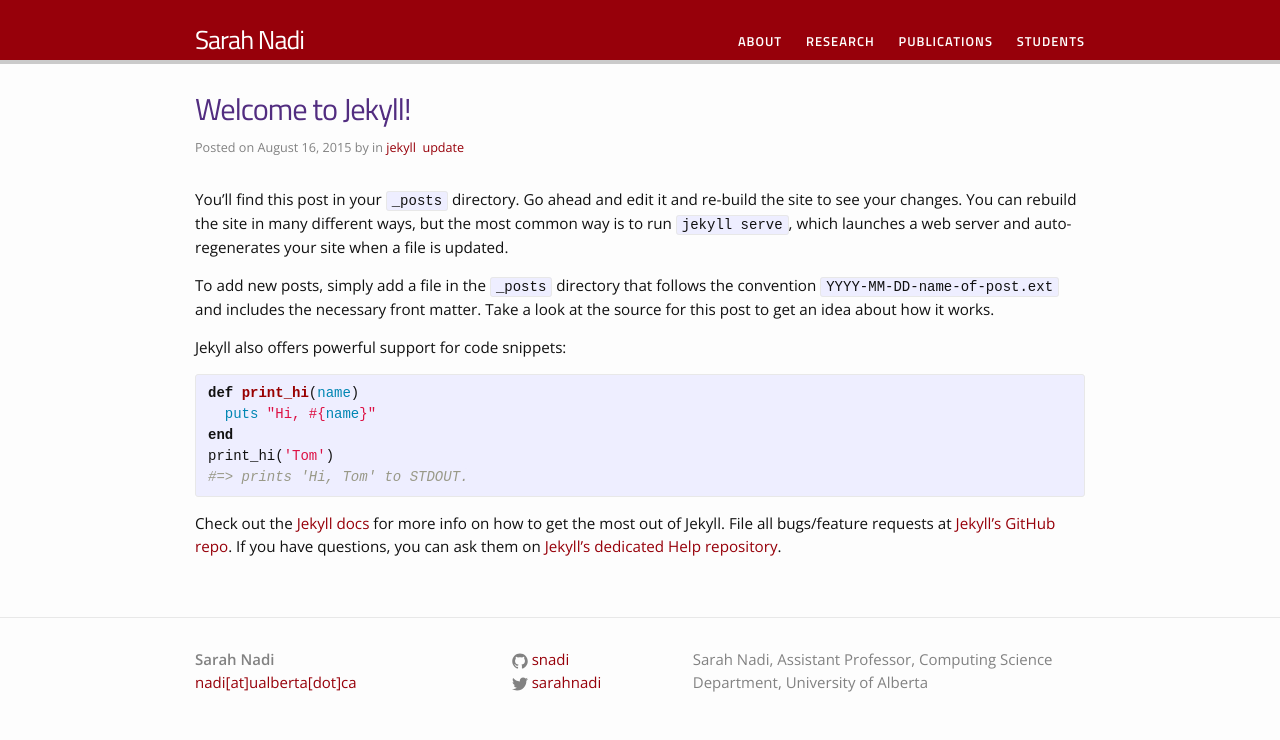
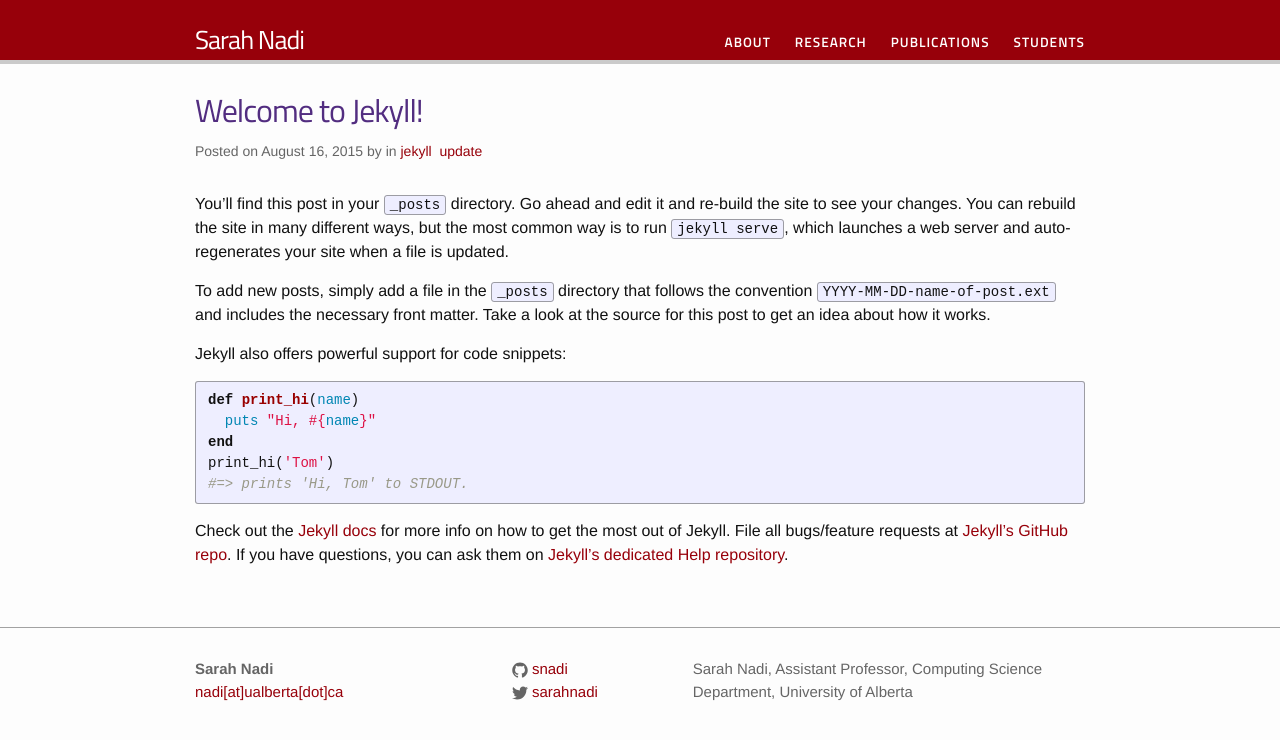
Before and after one commit to snadi/snadi.github.io, a Jekyll site: the page built from _posts/2015-08-16-welcome-to-jekyll.markdown, in a window 1280 px wide. Shown: the top 740 px of the page. Built offline with Jekyll 4.4.1, drawn with Linux system fonts in a browser that asks for light colours.

Commit message:
Use different fonts

```diff
--- a/css/main.scss
+++ b/css/main.scss
@@ -6,8 +6,8 @@
 
 
 // Our variables
-$base-font-family: 'Open Sans', Helvetica, Arial, sans-serif;
-$base-font-size:   .95em;
+$base-font-family: "HelveticaNeue-Light", "Helvetica Neue Light", "Helvetica Neue", Helvetica, Arial, "Lucida Grande", sans-serif;
+$base-font-size:   16px;
 $small-font-size:  $base-font-size * 0.875;
 $base-line-height: 1.5;
 
@@ -21,7 +21,7 @@
 $clemson-orange:      #97000A;
 
 
-$grey-color:       #828282;
+$grey-color:       rgba(0, 0, 0, 0.6);
 $grey-color-light: lighten($grey-color, 40%);
 $grey-color-dark:  darken($grey-color, 25%);
 
@@ -30,7 +30,18 @@
 $content-width:    950px;
 
 $on-palm:          600px;
-$on-laptop:        950px;
+$on-laptop:        800px;
+
+
+// Picture profile
+$profilepic-size:  200px;
+
+// Header
+$header-height:		40px;
+$page-nav-font:		1.25em;
+
+// Footer
+$footer-font-size:	1em;
 
 
 
```
